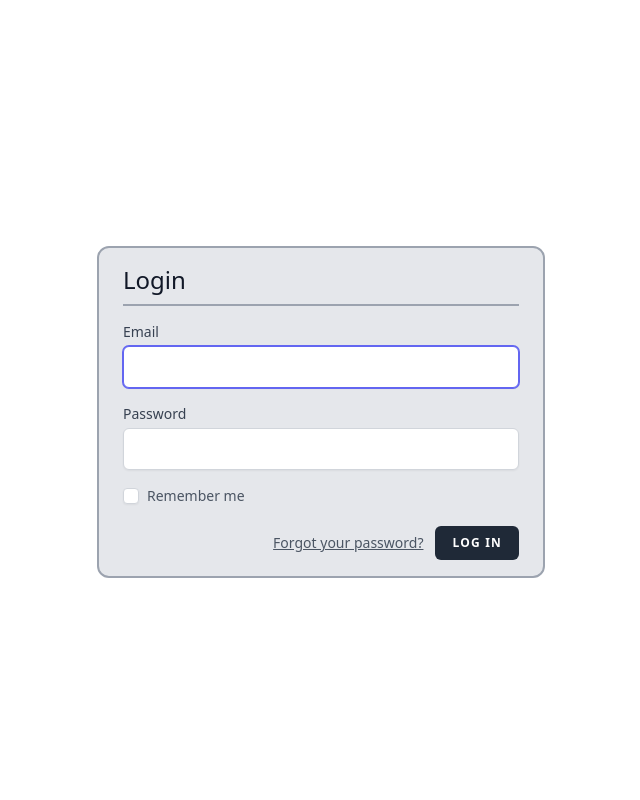
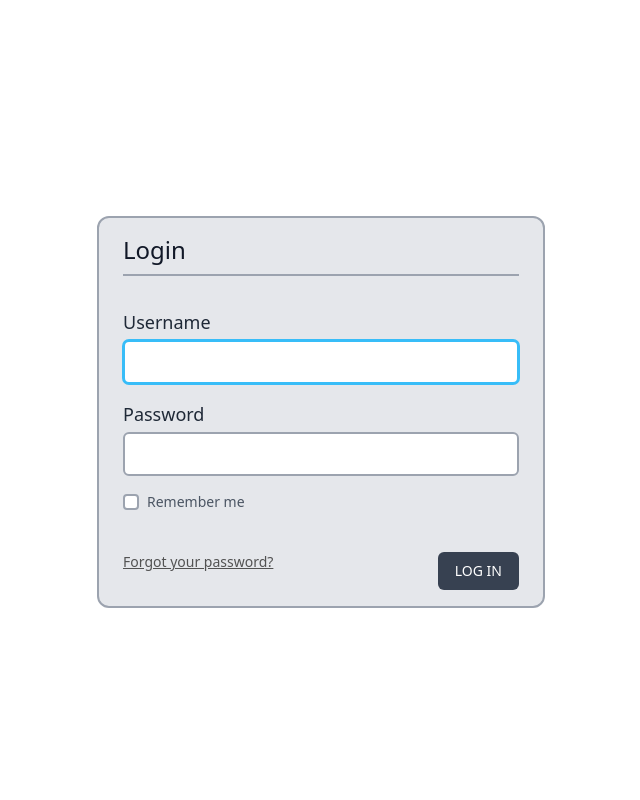
Before and after one commit to MubKhan8889/GTA2, a Laravel app: page /login in a window 1280 px wide. Shown: the whole page, without its empty margins (319-959 px from the left). Run offline with Laravel 12, Linux system fonts and the light colour scheme; style sheets or scripts are compiled from the project's sources; some web fonts are replaced.

Commit message:
Finished the front-end of the login page

```diff
--- a/resources/views/auth/login.blade.php
+++ b/resources/views/auth/login.blade.php
@@ -6,16 +6,22 @@
         @csrf
 
         <!-- Title -->
-        <div class="mb-4">
+        <div class="mb-8">
             <h1 class="text-2xl">Login</h1>
             <hr class="my-2 h-0.5 border-t-0 bg-gray-400" />
         </div>
 
         <!-- Email Address -->
         <div>
-            <x-input-label for="email" :value="__('Email')" />
-            <x-text-input id="email" class="block mt-1 w-full" type="email" name="email" :value="old('email')" required autofocus autocomplete="username" />
-            <x-input-error :messages="$errors->get('email')" class="mt-2" />
+            <x-input-label for="username" :value="__('Username')" />
+
+            <x-text-input id="username" class="block mt-1 w-full"
+                    type="text"
+                    name="username"
+                    :value="old('username')"
+                    required autofocus autocomplete="username" />
+
+            <x-input-error :messages="$errors->get('username')" class="mt-2" />
         </div>
 
         <!-- Password -->
@@ -23,24 +29,27 @@
             <x-input-label for="password" :value="__('Password')" />
 
             <x-text-input id="password" class="block mt-1 w-full"
-                            type="password"
-                            name="password"
-                            required autocomplete="current-password" />
+                    type="password"
+                    name="password"
+                    required autocomplete="current-password" />
 
             <x-input-error :messages="$errors->get('password')" class="mt-2" />
         </div>
 
         <!-- Remember Me -->
         <div class="block mt-4">
-            <label for="remember_me" class="inline-flex items-center">
-                <input id="remember_me" type="checkbox" class="rounded border-gray-300 text-indigo-600 shadow-sm focus:ring-indigo-500" name="remember">
+            <label for="remember_me" class="inline-flex items-center mb-6">
+                <input id="remember_me" class="rounded border-2 border-gray-400 text-sky-400 focus:ring-sky-400"
+                        type="checkbox"
+                        name="remember">
+
                 <span class="ms-2 text-sm text-gray-600">{{ __('Remember me') }}</span>
             </label>
         </div>
 
-        <div class="flex items-center justify-end mt-4">
+        <div class="flex justify-between mt-4">
             @if (Route::has('password.request'))
-                <a class="underline text-sm text-gray-600 hover:text-gray-900 rounded-md focus:outline-none focus:ring-2 focus:ring-offset-2 focus:ring-indigo-500" href="{{ route('password.request') }}">
+                <a class="underline text-sm text-neutral-600 hover:text-sky-400 focus:text-sky-300" href="{{ route('password.request') }}">
                     {{ __('Forgot your password?') }}
                 </a>
             @endif
--- a/resources/views/components/input-label.blade.php
+++ b/resources/views/components/input-label.blade.php
@@ -1,5 +1,5 @@
 @props(['value'])
 
-<label {{ $attributes->merge(['class' => 'block font-medium text-sm text-gray-700']) }}>
+<label {{ $attributes->merge(['class' => 'block font-medium text-lg text-gray-800']) }}>
     {{ $value ?? $slot }}
 </label>
--- a/resources/views/components/primary-button.blade.php
+++ b/resources/views/components/primary-button.blade.php
@@ -1,3 +1,3 @@
-<button {{ $attributes->merge(['type' => 'submit', 'class' => 'inline-flex items-center px-4 py-2 bg-gray-800 border border-transparent rounded-md font-semibold text-xs text-white uppercase tracking-widest hover:bg-gray-700 focus:bg-gray-700 active:bg-gray-900 focus:outline-none focus:ring-2 focus:ring-indigo-500 focus:ring-offset-2 transition ease-in-out duration-150']) }}>
+<button {{ $attributes->merge(['type' => 'submit', 'class' => 'inline-flex items-center px-4 py-2 bg-gray-700 border border-transparent rounded-md text-sm text-white uppercase hover:bg-gray-600 active:bg-gray-800']) }}>
     {{ $slot }}
 </button>
--- a/resources/views/components/text-input.blade.php
+++ b/resources/views/components/text-input.blade.php
@@ -1,3 +1,3 @@
 @props(['disabled' => false])
 
-<input @disabled($disabled) {{ $attributes->merge(['class' => 'border-gray-300 focus:border-indigo-500 focus:ring-indigo-500 rounded-md shadow-sm']) }}>
+<input @disabled($disabled) {{ $attributes->merge(['class' => 'border-gray-400 border-2 focus:border-sky-400 focus:ring-sky-400 rounded-md']) }}>
```
Also changed, not shown: resources/views/layouts/guest.blade.php (line endings or trailing spaces).
